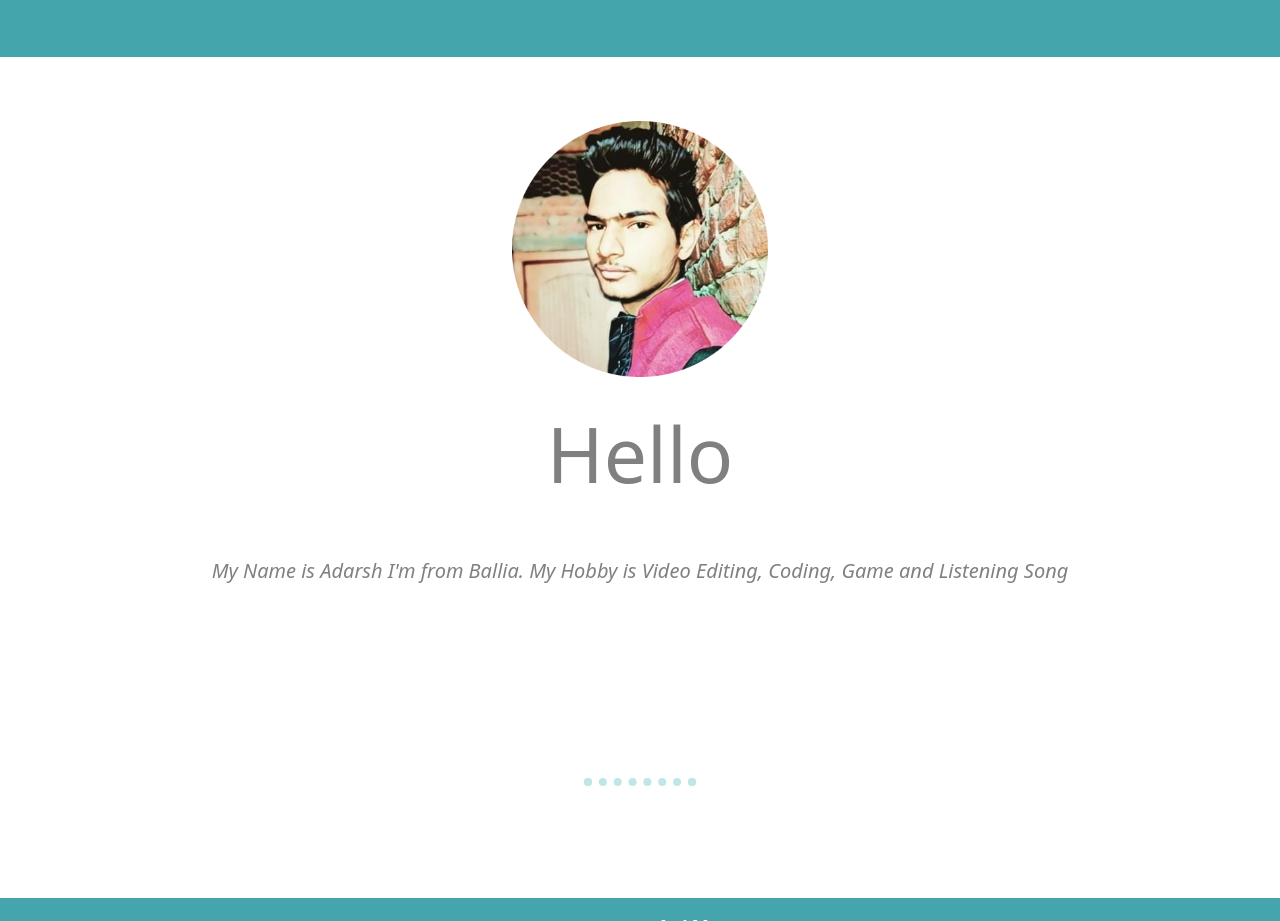
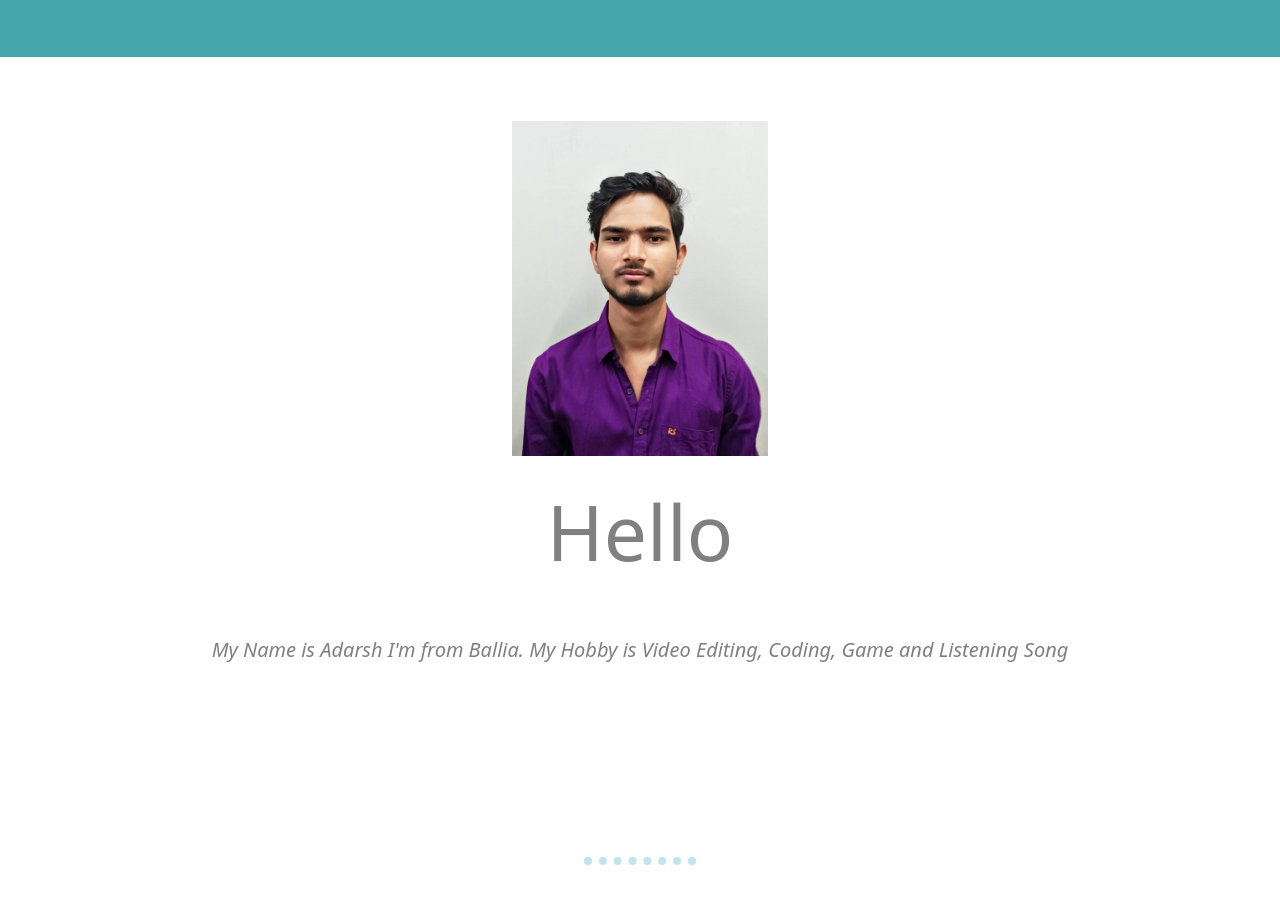
Before and after one commit to adarshsingh1083/Night-Coder-adarsh, a plain HTML site: page index.html in a window 1280 px wide. Shown: the part 863-1784 px from the top of the page. Drawn offline with nearby package versions, Linux system fonts and the light colour scheme.

Commit message:
Update index.html
updated new profile photo

```diff
--- a/index.html
+++ b/index.html
@@ -52,7 +52,7 @@
 
       <section id="me">
         <div class="profile">
-          <img src="images/profile.png" alt="Adarsh Singh'image" width="150px" />
+          <img src="images/profile.jpeg" alt="Adarsh Singh'image" width="150px" />
           <h1>Hello</h1>
           <p>
             <em>My Name is Adarsh I'm from Ballia. My Hobby is Video Editing,
```
